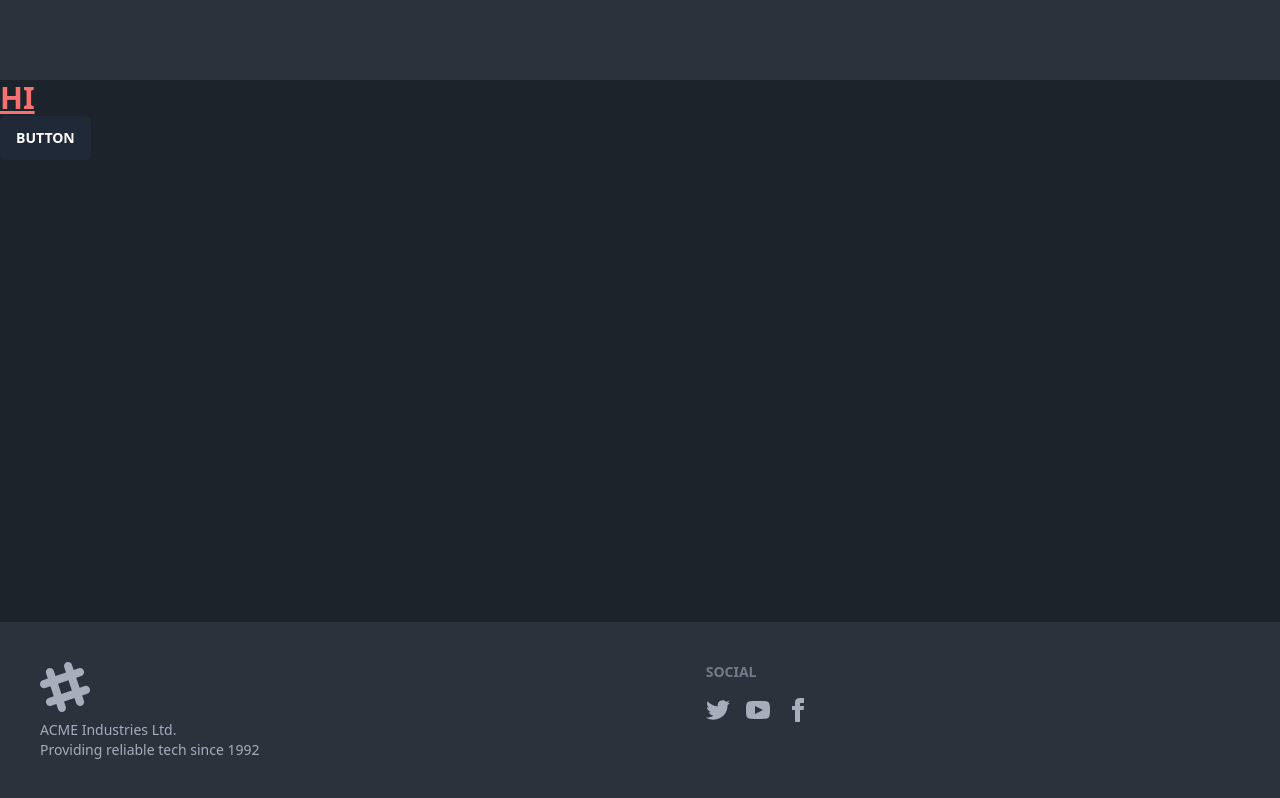
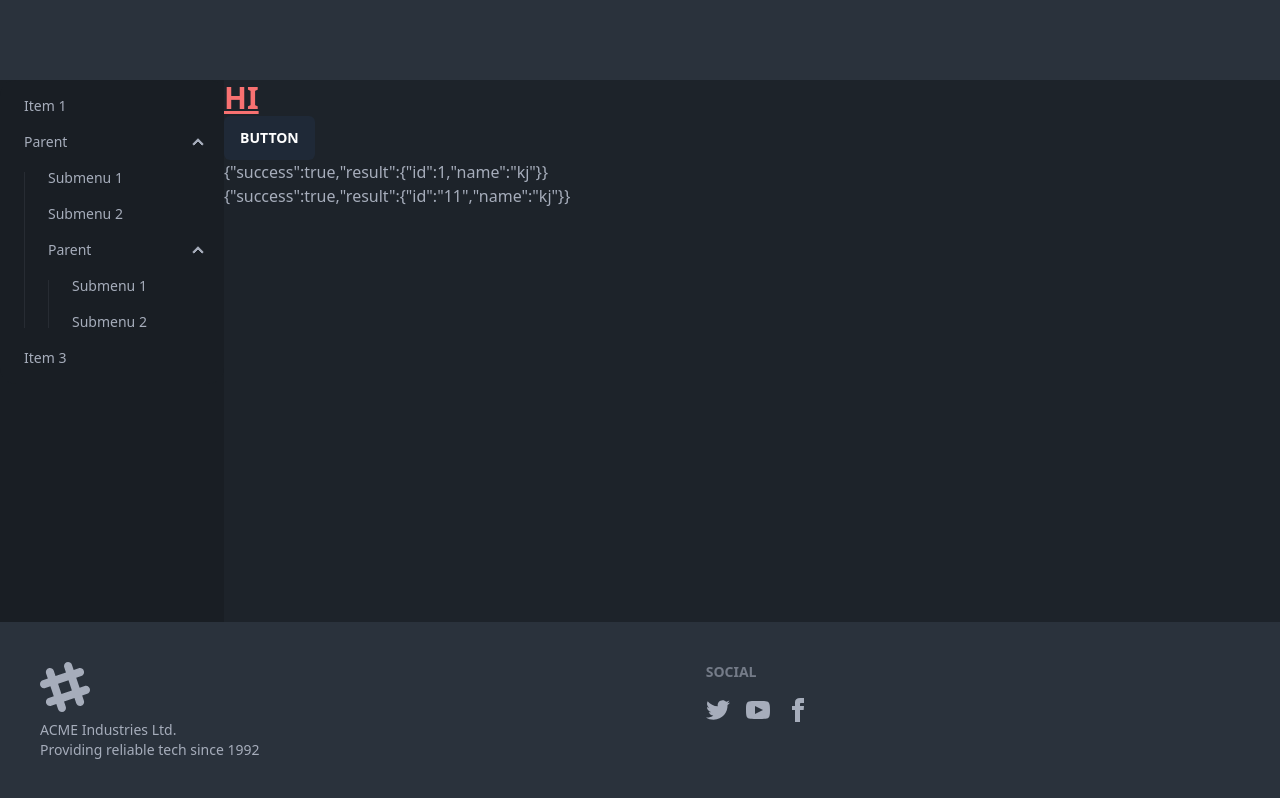
Before and after one commit to Juzdalua/exam-q-play, a Next.js app: page / in a window 1280 px wide. Built offline with nearby package versions, Linux system fonts and the light colour scheme; no server answers.

Commit message:
Add server components

```diff
--- /dev/null
+++ b/app/(home)/components/sidebar.tsx
@@ -0,0 +1,42 @@
+const Sidebar = () => {
+  return (
+    <div className="fixed left-0 top-20 w-56 h-full bg-base-200">
+      <ul className="menu bg-base-200 rounded-box w-56">
+        <li>
+          <a>Item 1</a>
+        </li>
+        <li>
+          <details open>
+            <summary>Parent</summary>
+            <ul>
+              <li>
+                <a>Submenu 1</a>
+              </li>
+              <li>
+                <a>Submenu 2</a>
+              </li>
+              <li>
+                <details open>
+                  <summary>Parent</summary>
+                  <ul>
+                    <li>
+                      <a>Submenu 1</a>
+                    </li>
+                    <li>
+                      <a>Submenu 2</a>
+                    </li>
+                  </ul>
+                </details>
+              </li>
+            </ul>
+          </details>
+        </li>
+        <li>
+          <a>Item 3</a>
+        </li>
+      </ul>
+    </div>
+  );
+};
+
+export default Sidebar;
--- a/app/(home)/page.tsx
+++ b/app/(home)/page.tsx
@@ -1,10 +1,13 @@
 import { Metadata } from "next";
+import UserList from "../../components/user-list";
+import { Suspense } from "react";
+import UserInfo from "../../components/user-info";
 
 export const metadata: Metadata = {
   title: "Home",
 };
 
-const Start = () => {
+const Start = async () => {
   return (
     <div>
       <div>
@@ -15,6 +18,14 @@ const Start = () => {
           Button
         </button>
       </div>
+      <div>
+        <Suspense fallback={<h1>Loading User List...</h1>}>
+          <UserList />
+        </Suspense>
+        <Suspense fallback={<h1>Loading User List...</h1>}>
+          <UserInfo id="11" />
+        </Suspense>
+      </div>
     </div>
   );
 };
--- /dev/null
+++ b/app/api/users/[id]/route.ts
@@ -0,0 +1,13 @@
+import { NextResponse } from "next/server";
+
+export const GET = async (req: Request, { params }: { params: { id: string } }) => {
+  const { id } = await params;
+
+  return NextResponse.json({
+    success: true,
+    result: {
+      id: id,
+      name: "kj",
+    },
+  });
+};
--- /dev/null
+++ b/app/api/users/route.ts
@@ -0,0 +1,11 @@
+import { NextResponse } from "next/server";
+
+export const GET = async () => {
+  return NextResponse.json({
+    success: true,
+    result: {
+      id: 1,
+      name: "kj",
+    },
+  });
+};
--- a/app/layout.tsx
+++ b/app/layout.tsx
@@ -2,6 +2,7 @@ import { Metadata } from "next";
 import "../styles/global.css";
 import Footer from "./(home)/components/footer";
 import TopLayout from "./(home)/components/header";
+import Sidebar from "./(home)/components/sidebar";
 
 export const metadata: Metadata = {
   title: {
@@ -16,8 +17,9 @@ export default function RootLayout({ children }: { children: React.ReactNode })
     <html lang="en">
       <body>
         <TopLayout />
-        <div className="h-[500px] overflow-y-auto">
-        {children}
+        <div className="relative flex">
+          <Sidebar />
+          <div className="ml-56 flex-1 h-[500px] overflow-y-auto">{children}</div>
         </div>
         <Footer />
       </body>
--- /dev/null
+++ b/components/user-info.tsx
@@ -0,0 +1,11 @@
+export const GetUserById = async (id: string) => {
+  const res = await fetch(`${process.env.NEXT_PUBLIC_BASE_URL}/api/users/${id}`);
+  return await res.json();
+};
+
+const UserInfo = async ({id}:{id:string}) => {
+  const user = await GetUserById(id);
+  return <h6>{JSON.stringify(user)}</h6>;
+};
+
+export default UserInfo;
--- /dev/null
+++ b/components/user-list.tsx
@@ -0,0 +1,11 @@
+export const GetUsers = async () => {
+  const res = await fetch(`${process.env.NEXT_PUBLIC_BASE_URL}/api/users`);
+  return await res.json();
+};
+
+const UserList = async () => {
+  const users = await GetUsers();
+  return <h6>{JSON.stringify(users)}</h6>;
+};
+
+export default UserList;
--- a/package.json
+++ b/package.json
@@ -4,7 +4,9 @@
   "description": "npm init\r npm install react@latest next@latest react-dom@latest",
   "main": "index.js",
   "scripts": {
-    "dev": "next dev"
+    "dev": "next dev",
+    "build": "next build",
+    "start": "next start"
   },
   "author": "",
   "license": "ISC",
```
Also changed, not shown: tsconfig.json (+3 -14 lines), 2 other files (tests, documents, lock files or other folders).
